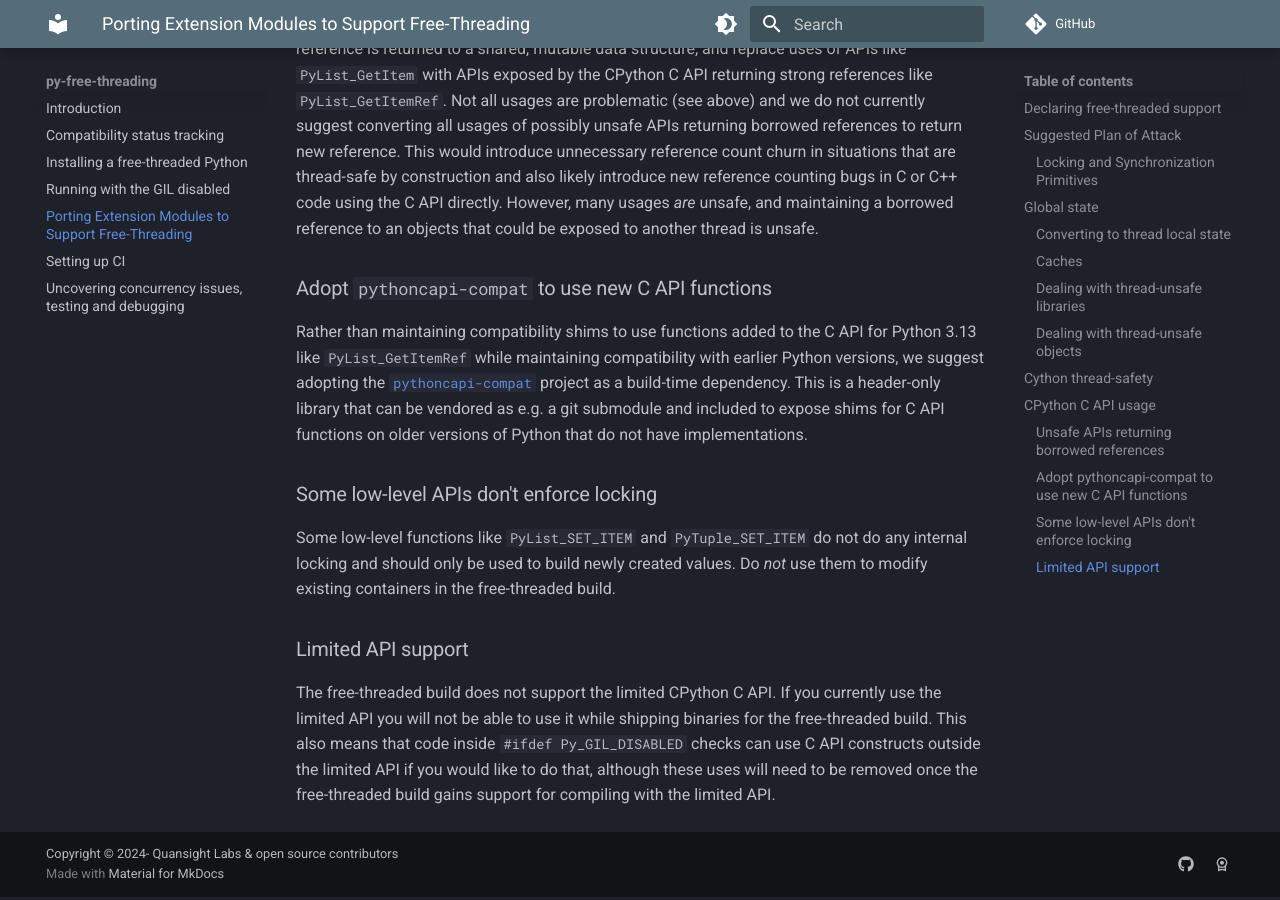
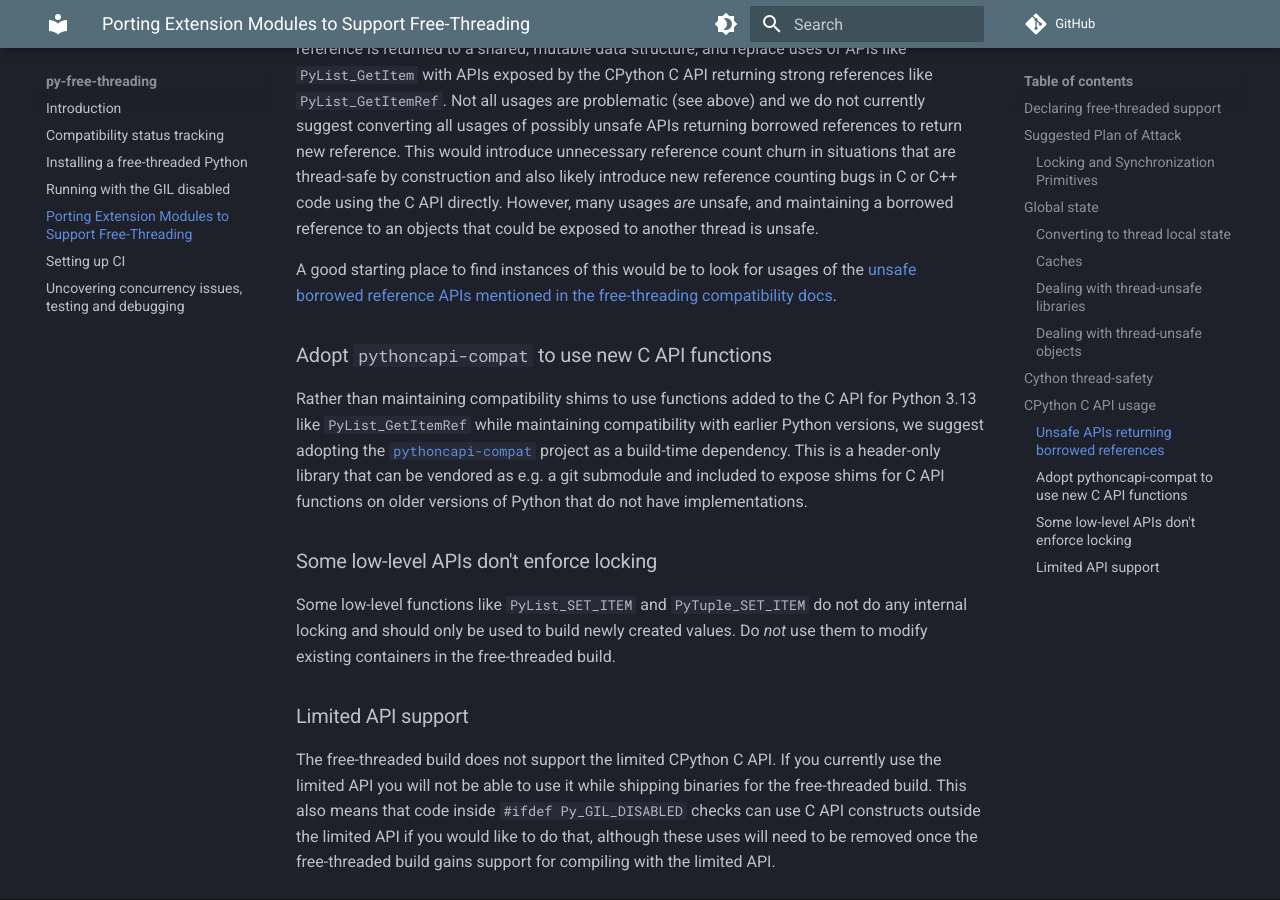
Before and after one commit to Quansight-Labs/free-threaded-compatibility, an MkDocs documentation site: the page built from docs/porting.md, in a window 1280 px wide and 900 px high, scrolled down 8662 px. Built offline with MkDocs 1.6.1 and Material for MkDocs 9.7.7, drawn with Linux system fonts in a browser that asks for light colours; comment, search, counter and statistics services are not loaded.

Commit message:
porting: link to the free-threading unsafe borrowed ref APIs docs (#77)
Signed-off-by: Filipe Laíns <lains@riseup.net>

```diff
--- a/docs/porting.md
+++ b/docs/porting.md
@@ -555,6 +555,9 @@ bugs in C or C++ code using the C API directly. However, many usages *are*
 unsafe, and maintaining a borrowed reference to an objects that could be exposed
 to another thread is unsafe.
 
+A good starting place to find instances of this would be to look for usages of the
+[unsafe borrowed reference APIs mentioned in the free-threading compatibility docs](https://docs.python.org/3.14/howto/free-threading-extensions.html#borrowed-references).
+
 ### Adopt `pythoncapi-compat` to use new C API functions
 
 Rather than maintaining compatibility shims to use functions added to the C API
```
